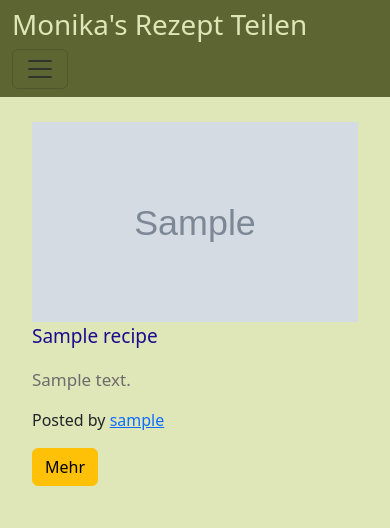
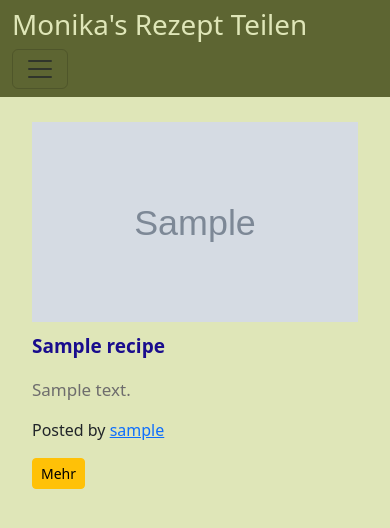
Before and after one commit to jammy-sdgku/recipe-share, a Django app: page / in a window 390 px wide. Shown: the top 528 px of the page. Run offline with Django 4.2, Linux system fonts and the light colour scheme; tables that the repository leaves empty hold one stand-in row (values such as "Sample post"); grey boxes marked "Sample" are stand-in pictures.

Commit message:
css fixes for responsiveness

```diff
--- a/RecipeShare/settings.py
+++ b/RecipeShare/settings.py
@@ -28,7 +28,10 @@ SECRET_KEY = os.getenv('SECRET_KEY')
 # SECURITY WARNING: don't run with debug turned on in production!
 DEBUG = os.getenv('DEBUG', 'False').lower() == 'true'
 
-ALLOWED_HOSTS = os.getenv('ALLOWED_HOSTS', '.herokuapp.com,localhost,127.0.0.1').split(',')
+if DEBUG:
+    ALLOWED_HOSTS = ['localhost', '127.0.0.1']
+else:
+    ALLOWED_HOSTS = [os.getenv('HEROKU_APP_HOST')]
 
 
 # Application definition
--- a/base/templates/base/home.html
+++ b/base/templates/base/home.html
@@ -3,72 +3,48 @@
   {% if msg %}
   <h2>{{msg}}</h2>
   {% endif %}
-  <div class="row gy-5 row-cols-4">
+  <div class="row gy-5">
     {% for recipe in recipes %}
-    <div class="col-md-3 col-sm-6 col-12 text-start">
+    <div class="col-lg-3 col-md-6 col-12 text-start">
       <img
-        style="width: 100%; height: 100%; max-height: 200px; object-fit: cover"
+        class="recipe-card-image"
         src="{{ recipe.recipe_image }}"
-        alt="recipe_image"
+        alt="{{ recipe.recipe_name }}"
       />
-      <div style="display: flex; gap: 10px; align-items: center">
-        <p
-          style="
-            font-size: 19px;
-            color: #190c8d;
-            white-space: nowrap;
-            overflow: hidden;
-            text-overflow: ellipsis;
-          "
-        >
-          {{ recipe.recipe_name }}
-        </p>
-
+      <div class="recipe-card-title-container">
+        <p class="recipe-card-title">{{ recipe.recipe_name }}</p>
       </div>
       <!-- Include description if it's exist -->
       {% if recipe.recipe_description %}
-      <p
-        style="
-          font-size: 17px;
-          white-space: nowrap;
-          overflow: hidden;
-          color: rgb(110, 109, 109);
-          text-overflow: ellipsis;
-        "
-      >
+      <p class="recipe-card-description">
         {{ recipe.recipe_description }}
       </p>
       {% else %}
-      <p
-        style="
-          font-size: 17px;
-          white-space: nowrap;
-          overflow: hidden;
-          color: rgb(110, 109, 109);
-          text-overflow: ellipsis;
-        "
-      >
-        ---
-      </p>
+      <p class="recipe-card-description">---</p>
       {% endif %}
 
       <p>
         Posted by
         <a href="{% url 'user-profiles' recipe.recipe_author.id %}"
-          >{{ recipe.recipe_author }}</a>
+          >{{ recipe.recipe_author }}</a
+        >
       </p>
 
-      <a href="{% url 'recipe-page' recipe.id %}">
-        <button class="btn btn-warning">Mehr</button></a>
+      <div class="d-flex flex-wrap gap-1">
+        <a href="{% url 'recipe-page' recipe.id %}">
+          <button class="btn btn-warning btn-sm">Mehr</button></a
+        >
 
-      {% if user.is_superuser or user == recipe.recipe_author %}
-      <a href="{% url 'update-recipe' recipe.id %}"
-          ><button class="btn btn-primary">Bearbeiten</button></a>
+        {% if user.is_superuser or user == recipe.recipe_author %}
+        <a href="{% url 'update-recipe' recipe.id %}"
+          ><button class="btn btn-primary btn-sm">Bearbeiten</button></a
+        >
 
-      <a href="{% url 'delete-recipe' recipe.id %}"
-        ><button class="btn btn-danger">Löschen</button></a>
-      {% endif %}
-
+        <a href="{% url 'delete-recipe' recipe.id %}"
+          ><button class="btn btn-danger btn-sm">Löschen</button></a
+        >
+        {% endif %}
+      </div>
     </div>
     {% endfor %}
   </div>
--- a/static/stylesheets/main.css
+++ b/static/stylesheets/main.css
@@ -33,3 +33,32 @@ h1 {
   display: flex;
   flex-direction: row;
 }
+
+/* --- Recipe Card Styles --- */
+.recipe-card-image {
+  width: 100%;
+  height: 200px;
+  /* Sets a consistent height */
+  object-fit: cover;
+  /* Prevents image distortion */
+}
+
+.recipe-card-title-container {
+  display: flex;
+  gap: 10px;
+  align-items: center;
+}
+
+.recipe-card-title {
+  font-size: 19px;
+  color: #190c8d;
+  font-weight: bold;
+  margin-top: 10px;
+  /* No 'white-space: nowrap' allows the title to wrap */
+}
+
+.recipe-card-description {
+  font-size: 17px;
+  color: rgb(110, 109, 109);
+  /* No 'white-space: nowrap' allows the description to wrap */
+}
```
Also changed, not shown: base/templates/base/COPYhome.html (added, +77 -0 lines), static/stylesheets/main copy.css (added, +35 -0 lines).
